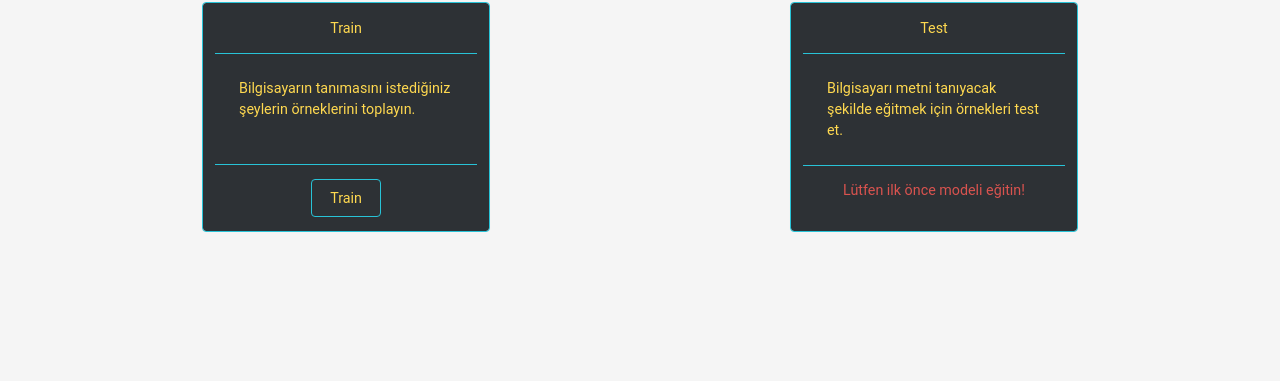
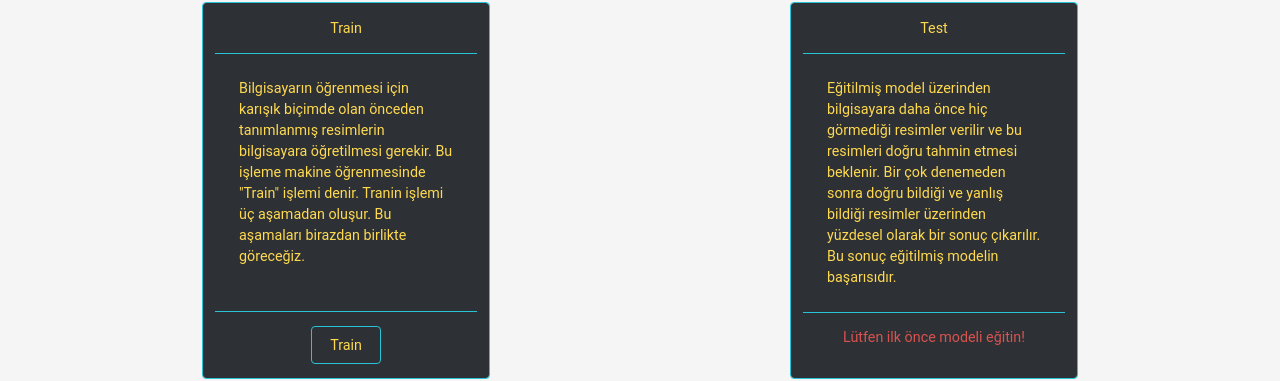
Before and after one commit to BaharYilmaz/ai-for-children, a Vue app in the folder AIForChildren.Client/: page /benimutluet in a window 1280 px wide. Both pictures are taken after a click on the button "Oyuna Başla". Shown: the part 183-564 px from the top of the page. Built offline with nearby package versions, Linux system fonts and the light colour scheme; what vue-notification would draw is missing.

Commit message:
Some deficiencies have been fixed.

```diff
--- a/AIForChildren.Client/src/components/oyunlar/BeniMutluEt.vue
+++ b/AIForChildren.Client/src/components/oyunlar/BeniMutluEt.vue
@@ -61,7 +61,7 @@
 								(Yapıldı)</p>
 						</div>
 						<div class="card-body text-warning">
-							<p class="card-text">Bilgisayarın tanımasını istediğiniz şeylerin örneklerini toplayın.</p>
+							<p class="card-text">Bilgisayarın öğrenmesi için karışık biçimde olan önceden tanımlanmış resimlerin bilgisayara öğretilmesi gerekir. Bu işleme makine öğrenmesinde "Train" işlemi denir. Tranin işlemi üç aşamadan oluşur. Bu aşamaları birazdan birlikte göreceğiz.</p>
 						</div>
 						<div class="card-footer bg-transparent border-info text-center">
 							<button class="btn btn-outline-info text-warning" @click="train">Train</button>
@@ -71,7 +71,7 @@
 					<div class="card border-info mb-3 bg-dark col-md-4 mx-auto" style="max-width: 18rem;">
 						<div class="card-header bg-transparent border-info text-center text-warning">Test</div>
 						<div class="card-body text-warning">
-							<p class="card-text">Bilgisayarı metni tanıyacak şekilde eğitmek için örnekleri test et.</p>
+							<p class="card-text">Eğitilmiş model üzerinden bilgisayara daha önce hiç görmediği resimler verilir ve bu resimleri doğru tahmin etmesi beklenir. Bir çok denemeden sonra doğru bildiği ve yanlış bildiği resimler üzerinden yüzdesel olarak bir sonuç çıkarılır. Bu sonuç eğitilmiş modelin başarısıdır.</p>
 						</div>
 						<div class="card-footer bg-transparent border-info text-center">
 							<button v-if="egitimSonu" class="btn btn-outline-info text-warning" @click="test">Test</button>
```
